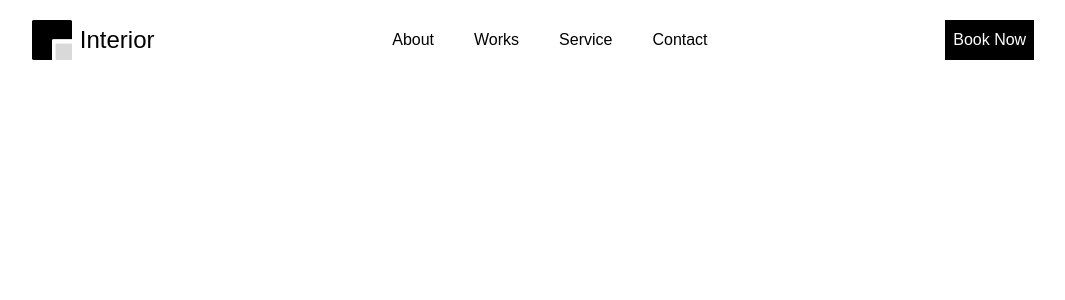
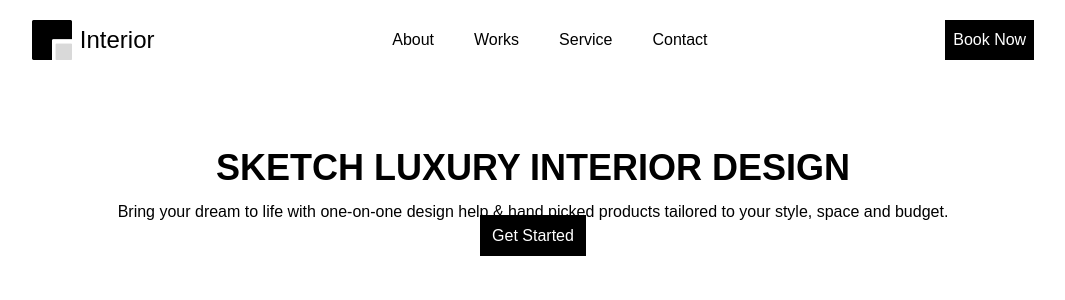
Before and after one commit to ShahriarCode69/interior-website, a React (Vite) app: page / in a window 1280 px wide. Shown: the top 300 px of the page, without its empty margins (107-1172 px from the left). Built offline with nearby package versions, Linux system fonts and the light colour scheme; a web font is replaced by a local one.

Commit message:
hero started

```diff
--- a/src/App.jsx
+++ b/src/App.jsx
@@ -1,10 +1,12 @@
 import React from 'react'
 import Navbar from './components/Navbar/Navbar'
+import Hero from './components/Hero/Hero'
 
 export const App = () => {
   return (
     <main className='overflow-x-hidden'>
       <Navbar/>
+      <Hero/>
     </main>
   )
 }
--- /dev/null
+++ b/src/components/Hero/Hero.jsx
@@ -0,0 +1,24 @@
+import React from "react";
+
+const Hero = () => {
+  return (
+    <>
+      <div className="hero__container m-12 flex flex-col items-center justify-center">
+        <h1 className="font-bold mt-10 text-4xl text-center">SKETCH LUXURY INTERIOR DESIGN</h1>
+        <p className="mt-3 text-center ">
+          Bring your dream to life with one-on-one design help & hand picked
+          products tailored to your style, space and budget.
+        </p>
+        <button>
+          <a
+            href="#"
+            className="text-base transform hover:translate-y-[-0.4rem] transition duration-300 ease-in-out bg-black text-white p-3 cursor-pointer">
+            Get Started
+          </a>
+        </button>
+      </div>
+    </>
+  );
+};
+
+export default Hero;
```
